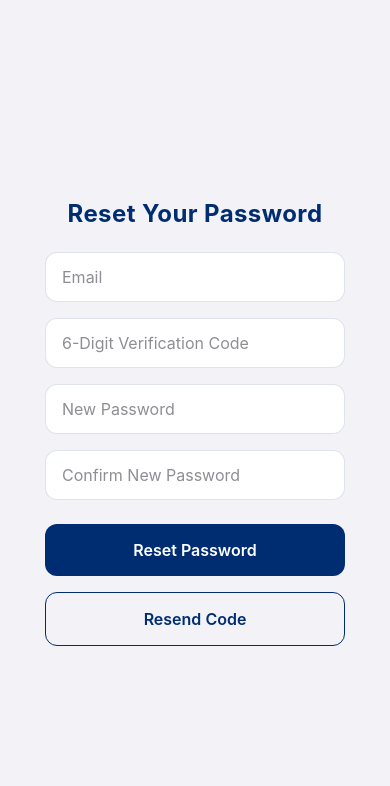
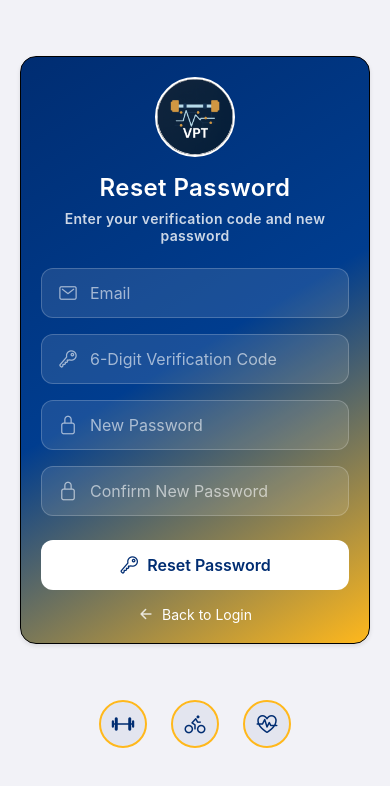
Before and after one commit to ItzRikk/FrontEnd-VPT, a React Native app in the folder VPTApp/: screen /ResetPassword in a window 390 px wide. Shown: the top 786 px of the page. Built offline with nearby package versions, Linux system fonts and the light colour scheme.

Commit message:
Update ResetPasswordScreen.js

```diff
--- a/VPTApp/src/screens/ResetPasswordScreen.js
+++ b/VPTApp/src/screens/ResetPasswordScreen.js
@@ -1,7 +1,32 @@
 import React, { useState } from 'react';
-import { View, Text, TextInput, TouchableOpacity, Alert, SafeAreaView, StyleSheet, TouchableWithoutFeedback, Keyboard } from 'react-native';
-import { colors, spacing, textStyles } from '../styles/sharedStyles';
+import {
+  View,
+  Text,
+  TextInput,
+  TouchableOpacity,
+  Alert,
+  SafeAreaView,
+  StyleSheet,
+  TouchableWithoutFeedback,
+  Keyboard,
+  ScrollView,
+  Image,
+} from 'react-native';
+import { colors, spacing, textStyles, iconContainerStyles, layoutStyles } from '../styles/sharedStyles';
 import { supabase } from '../api/supabaseClient';
+import Icon from 'react-native-vector-icons/Ionicons';
+import { LinearGradient } from 'expo-linear-gradient';
+
+const InputField = ({ icon, ...props }) => (
+  <View style={styles.inputContainer}>
+    <Icon name={icon} size={20} color="rgba(255, 255, 255, 0.6)" style={styles.inputIcon} />
+    <TextInput
+      style={styles.input}
+      placeholderTextColor="rgba(255, 255, 255, 0.6)"
+      {...props}
+    />
+  </View>
+);
 
 const ResetPasswordScreen = ({ route, navigation }) => {
   const [email, setEmail] = useState(route.params?.email || '');
@@ -136,14 +161,38 @@ const ResetPasswordScreen = ({ route, navigation }) => {
 
   return (
     <TouchableWithoutFeedback onPress={Keyboard.dismiss} accessible={false}>
-      <SafeAreaView style={styles.background}>
-        <View style={styles.container}>
-          <Text style={styles.title}>Reset Your Password</Text>
+      <SafeAreaView style={[layoutStyles.container]} edges={['top']}>
+        <View style={styles.background}>
+          <ScrollView
+            contentContainerStyle={styles.scrollContent}
+            keyboardShouldPersistTaps="handled"
+            keyboardDismissMode="on-drag"
+          >
+            <View style={styles.content}>
+              <LinearGradient
+                colors={[colors.gradient.start, colors.gradient.middle, colors.gradient.end]}
+                start={{ x: 0, y: 0 }}
+                end={{ x: 1, y: 1 }}
+                style={styles.welcomeCard}
+              >
+                <View style={styles.headerContainer}>
+                  <View style={styles.logoContainer}>
+                    <Image
+                      source={require('../../assets/VPT-logo-csumb-1.png')}
+                      style={styles.logo}
+                      resizeMode="cover"
+                    />
+                  </View>
+                  <Text style={[textStyles.title, styles.title]}>Reset Password</Text>
+                  <Text style={[textStyles.subtitle, styles.subtitle]}>
+                    Enter your verification code and new password
+                  </Text>
+                </View>
 
-          <TextInput
-            style={styles.input}
+                <View style={styles.formContainer}>
+                  <InputField
+                    icon="mail-outline"
                     placeholder="Email"
-            placeholderTextColor={colors.textSecondary}
                     value={email}
                     onChangeText={setEmail}
                     keyboardType="email-address"
@@ -151,53 +200,81 @@ const ResetPasswordScreen = ({ route, navigation }) => {
                     editable={!route.params?.email}
                   />
 
-          <TextInput
-            style={styles.input}
+                  <InputField
+                    icon="key-outline"
                     placeholder="6-Digit Verification Code"
-            placeholderTextColor={colors.textSecondary}
                     value={code}
                     onChangeText={handleCodeChange}
                     keyboardType="number-pad"
                     maxLength={6}
                   />
 
-          <TextInput
-            style={styles.input}
+                  <InputField
+                    icon="lock-closed-outline"
                     placeholder="New Password"
-            placeholderTextColor={colors.textSecondary}
                     value={newPassword}
                     onChangeText={setNewPassword}
                     secureTextEntry
                   />
 
-          <TextInput
-            style={styles.input}
+                  <InputField
+                    icon="lock-closed-outline"
                     placeholder="Confirm New Password"
-            placeholderTextColor={colors.textSecondary}
                     value={confirmPassword}
                     onChangeText={setConfirmPassword}
                     secureTextEntry
                   />
 
                   <TouchableOpacity
-            style={styles.button}
+                    style={[styles.submitButton]}
                     onPress={handleResetPassword}
                     disabled={loading}
                   >
-            <Text style={styles.buttonText}>
+                    <Icon
+                      name={loading ? "reload-outline" : "key-outline"}
+                      size={20}
+                      color={colors.primary}
+                      style={styles.submitIcon}
+                    />
+                    <Text style={styles.submitButtonText}>
                       {loading ? 'Resetting...' : 'Reset Password'}
                     </Text>
                   </TouchableOpacity>
 
                   <TouchableOpacity
-            style={[styles.button, styles.resendButton]}
-            onPress={handleResendCode}
-            disabled={resending}
+                    style={styles.backButton}
+                    onPress={() => navigation.goBack()}
+                    disabled={loading}
                   >
-            <Text style={[styles.buttonText, styles.resendButtonText]}>
-              {resending ? 'Sending...' : 'Resend Code'}
+                    <Icon
+                      name="arrow-back-outline"
+                      size={16}
+                      color={colors.card}
+                      style={styles.backIcon}
+                    />
+                    <Text style={styles.backButtonText}>
+                      Back to Login
                     </Text>
                   </TouchableOpacity>
+                </View>
+              </LinearGradient>
+
+              {/* Decorative Footer */}
+              <View style={styles.footerContainer}>
+                <View style={styles.footerIconRow}>
+                  <View style={iconContainerStyles.circularLarge}>
+                    <Icon name="barbell-outline" size={24} color={colors.primary} />
+                  </View>
+                  <View style={iconContainerStyles.circularLarge}>
+                    <Icon name="bicycle-outline" size={24} color={colors.primary} />
+                  </View>
+                  <View style={iconContainerStyles.circularLarge}>
+                    <Icon name="fitness-outline" size={24} color={colors.primary} />
+                  </View>
+                </View>
+              </View>
+            </View>
+          </ScrollView>
         </View>
       </SafeAreaView>
     </TouchableWithoutFeedback>
@@ -209,53 +286,127 @@ const styles = StyleSheet.create({
     flex: 1,
     backgroundColor: colors.background,
   },
-  container: {
+  scrollContent: {
+    flexGrow: 1,
+    justifyContent: 'center',
+  },
+  content: {
     flex: 1,
     justifyContent: 'center',
     alignItems: 'center',
-    padding: spacing.lg,
+    padding: 20,
+  },
+  welcomeCard: {
+    width: '100%',
+    maxWidth: 400,
+    borderRadius: 16,
+    borderWidth: 1,
+    borderColor: '#000000',
+    padding: 20,
+    shadowColor: '#000',
+    shadowOffset: {
+      width: 0,
+      height: 2,
+    },
+    shadowOpacity: 0.1,
+    shadowRadius: 4,
+    elevation: 3,
+  },
+  headerContainer: {
+    alignItems: 'center',
+    marginBottom: 24,
+  },
+  logoContainer: {
+    width: 80,
+    height: 80,
+    borderRadius: 40,
+    overflow: 'hidden',
+    backgroundColor: '#000',
+    marginBottom: 16,
+    borderWidth: 2,
+    borderColor: colors.card,
+  },
+  logo: {
+    width: '100%',
+    height: '100%',
   },
   title: {
-    ...textStyles.title,
-    color: colors.primary,
-    marginBottom: spacing.lg,
+    color: colors.card,
+    textAlign: 'center',
+    marginBottom: 8,
     fontSize: 24,
+    fontWeight: '600',
+  },
+  subtitle: {
+    color: colors.card,
     textAlign: 'center',
+    opacity: 0.8,
+    fontSize: 14,
+  },
+  formContainer: {
+    width: '100%',
+  },
+  inputContainer: {
+    flexDirection: 'row',
+    alignItems: 'center',
+    backgroundColor: 'rgba(255, 255, 255, 0.1)',
+    borderRadius: 12,
+    paddingHorizontal: 16,
+    marginBottom: 16,
+    borderWidth: 1,
+    borderColor: 'rgba(255, 255, 255, 0.2)',
+    height: 50,
+  },
+  inputIcon: {
+    marginRight: 12,
   },
   input: {
-    width: 300,
+    flex: 1,
+    height: 50,
+    color: colors.card,
+    fontSize: 16,
+  },
+  submitButton: {
     height: 50,
     backgroundColor: colors.card,
     borderRadius: 12,
-    borderWidth: 1,
-    borderColor: colors.primary + '20',
-    color: colors.text,
-    fontSize: 16,
-    paddingHorizontal: spacing.md,
-    marginBottom: spacing.md,
+    flexDirection: 'row',
+    justifyContent: 'center',
+    alignItems: 'center',
+    marginTop: 8,
   },
-  button: {
-    backgroundColor: colors.primary,
-    borderRadius: 12,
-    padding: spacing.md,
-    alignItems: 'center',
-    marginTop: spacing.sm,
-    width: 300,
+  submitIcon: {
+    marginRight: 8,
   },
-  buttonText: {
-    color: colors.card,
+  submitButtonText: {
+    color: colors.primary,
     fontSize: 16,
     fontWeight: '600',
   },
-  resendButton: {
-    backgroundColor: 'transparent',
-    borderWidth: 1,
-    borderColor: colors.primary,
-    marginTop: spacing.md,
-    marginBottom: 0,
+  backButton: {
+    flexDirection: 'row',
+    alignItems: 'center',
+    justifyContent: 'center',
+    marginTop: 16,
   },
-  resendButtonText: {
-    color: colors.primary,
+  backIcon: {
+    marginRight: 8,
+    opacity: 0.8,
+  },
+  backButtonText: {
+    color: colors.card,
+    fontSize: 14,
+  },
+  footerContainer: {
+    width: '100%',
+    paddingVertical: 24,
+    alignItems: 'center',
+    marginTop: 32,
+  },
+  footerIconRow: {
+    flexDirection: 'row',
+    justifyContent: 'center',
+    marginBottom: 16,
   },
 });
 
```
Lines whose indentation alone changed are shown as unchanged.
